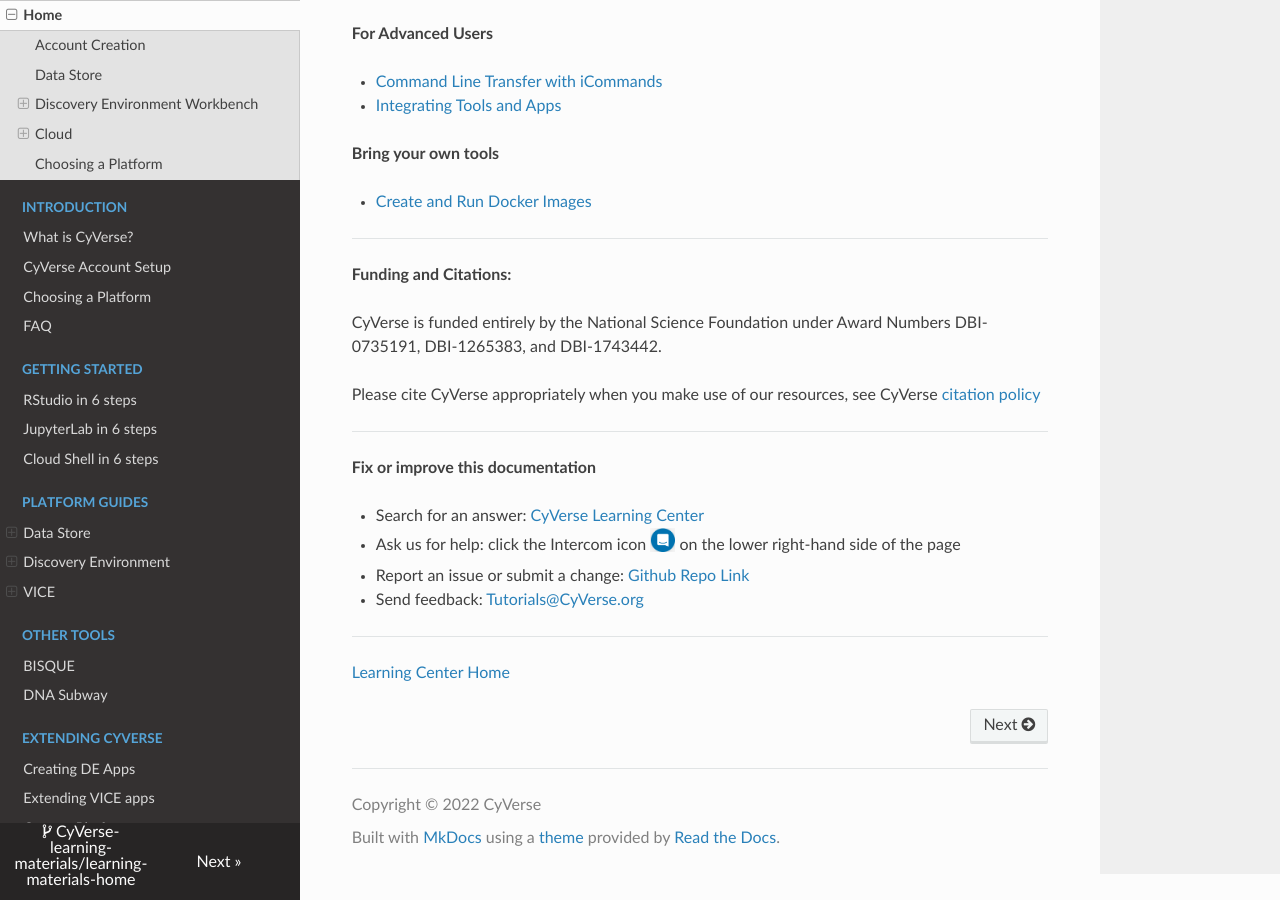
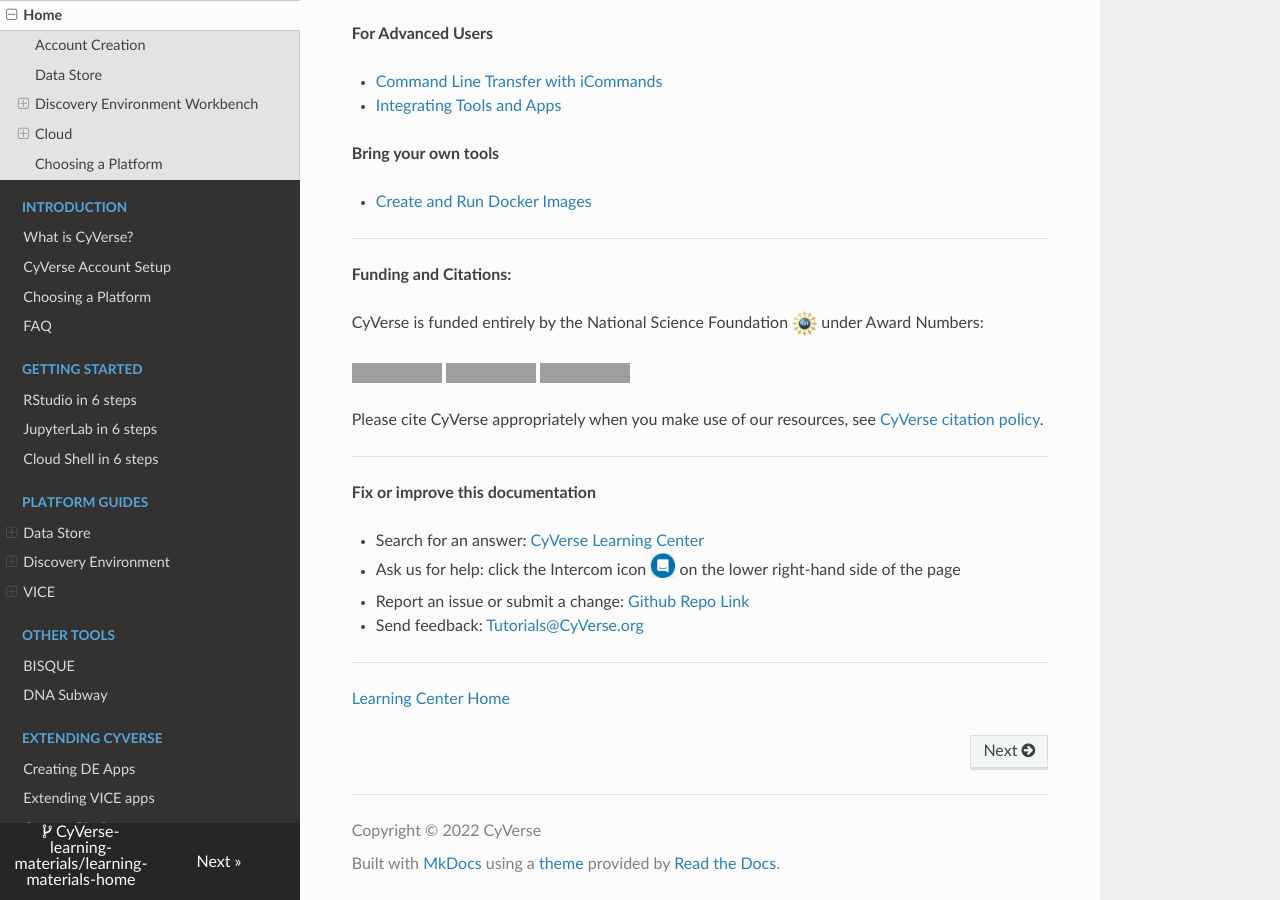
Before and after one commit to CyVerse-learning-materials/learning-materials-home, an MkDocs documentation site: the page built from docs/index.md, in a window 1280 px wide and 900 px high, scrolled down 2225 px. Built offline with MkDocs 1.6.1, drawn with Linux system fonts in a browser that asks for light colours; nearby versions of some CDN libraries; grey boxes are pictures that could not be loaded.

Commit message:
Update index.md

```diff
--- a/docs/index.md
+++ b/docs/index.md
@@ -87,11 +87,11 @@
 
 **Funding and Citations:**
 
-CyVerse is funded entirely by the National Science Foundation under
-Award Numbers DBI-0735191, DBI-1265383, and DBI-1743442.
+CyVerse is funded entirely by the National Science Foundation [![NSF](assets/nsf.png){width="25"}](https://nsf.gov) under Award Numbers:
 
-Please cite CyVerse appropriately when you make use of our resources,
-see CyVerse [citation policy](http://www.cyverse.org/acknowledge-cite-cyverse)
+[![NSF-0735191](https://img.shields.io/badge/NSF-0735191-blue.svg)](https://www.nsf.gov/awardsearch/showAward?AWD_ID=0735191)  [![NSF-1265383](https://img.shields.io/badge/NSF-1265383-blue.svg)](https://www.nsf.gov/awardsearch/showAward?AWD_ID=1265383)  [![NSF-1743442](https://img.shields.io/badge/NSF-1743442-blue.svg)](https://www.nsf.gov/awardsearch/showAward?AWD_ID=1743442)
+
+Please cite CyVerse appropriately when you make use of our resources, see [CyVerse citation policy](https://cyverse.org/policies/cite-cyverse).
 
 -----------------------------------------------------------------------
 
```
